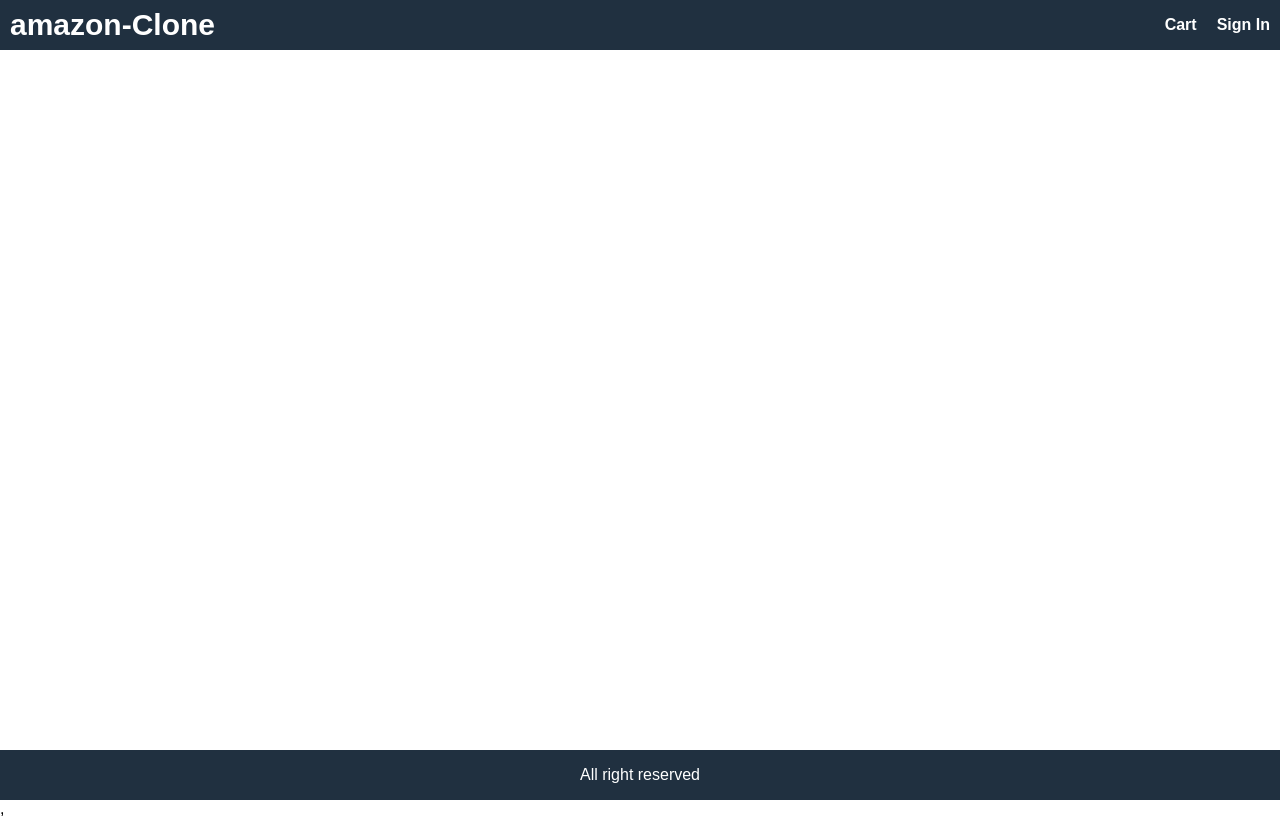
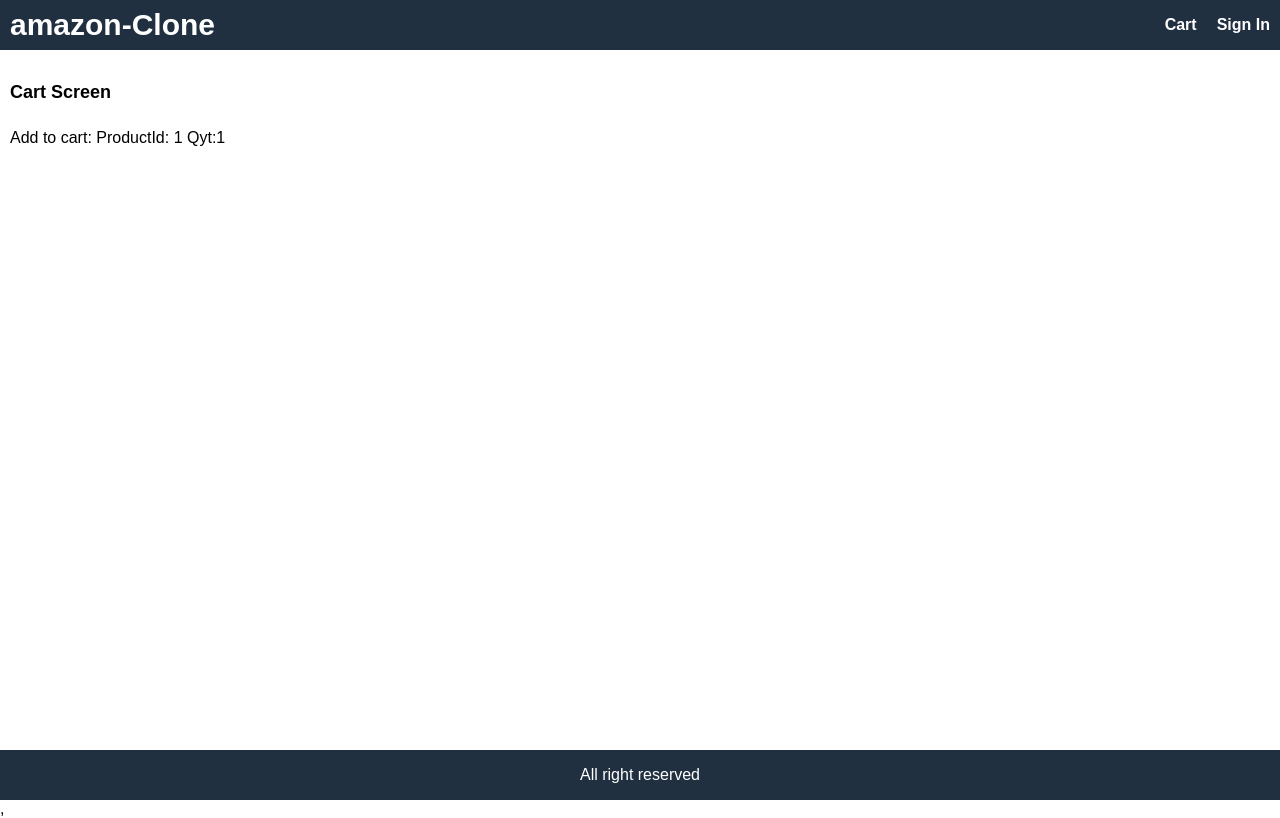
Before and after one commit to slash585/amazon-clone, a React (Create React App) app in the folder frontend/: page /cart/1 in a window 1280 px wide. Built offline with nearby package versions, Linux system fonts and the light colour scheme.

Commit message:
Handle add to cart button and create cart screen

```diff
--- a/frontend/src/App.js
+++ b/frontend/src/App.js
@@ -1,6 +1,7 @@
 import { BrowserRouter, Route } from 'react-router-dom'
 import ProductScreen from './views/product-screen'
 import HomeScreen from './views/home-screen'
+import CartScreen from './views/cart-screen';
 
 
 function App() {
@@ -19,7 +20,8 @@
         </div>
       </header>
       <main>
-        <Route path="/product/:id" component={ProductScreen} exact></Route>
+        <Route path="/cart/:id?" component={CartScreen}></Route>
+        <Route path="/product/:id" component={ProductScreen}></Route>
         <Route path="/" component={HomeScreen} exact></Route>
       </main>
       <footer className="row center">All right reserved</footer>
--- a/frontend/src/index.css
+++ b/frontend/src/index.css
@@ -73,7 +73,7 @@
   margin-top: 1rem;
 }
 
-button {
+input,select,textarea,button {
   padding: 1rem;
   border-radius: 0.5rem;
   border: 0.1rem #a4a4a4 solid;
@@ -85,7 +85,12 @@
   cursor: pointer;
 }
 
-button:hover {
+button {
+  background-color: #f8f8f8;
+  cursor: pointer;
+}
+
+input:hover,select:hover,textarea:hover,button:hover {
   border: 0.1rem #404040 solid;
 }
 
--- /dev/null
+++ b/frontend/src/views/cart-screen.js
@@ -0,0 +1,12 @@
+import React from 'react'
+
+export default function CartScreen(props) {
+    const productId = props.match.params.id
+    const qyt = props.location.search ? Number(props.location.search.split('=')[1]) : 1
+    return (
+        <div>
+            <h1>Cart Screen</h1>
+            <p>Add to cart: ProductId: {productId} Qyt:{qyt}</p>
+        </div>
+    )
+}
--- a/frontend/src/views/product-screen.js
+++ b/frontend/src/views/product-screen.js
@@ -1,4 +1,4 @@
-import React, { useEffect } from "react";
+import React, { useEffect, useState } from "react";
 import { useSelector, useDispatch } from "react-redux";
 import { Link } from "react-router-dom";
 import Rating from "../components/Rating";
@@ -10,12 +10,17 @@
 export default function ProductScreen(props) {
   const dispatch = useDispatch()
   const productId = props.match.params.id
+  const [qty, setQty] = useState(1)
   const productDetails = useSelector((state) => state.productDetails);
   const { loading, error, product } = productDetails;
 
   useEffect(()=>{
     dispatch(detailsProduct(productId))
   },[dispatch, productId])
+
+  const addToCartHandler = () => {
+    props.history.push(`/cart/${productId}?qty=${qty}`)
+  }
 
   return (
     <div>
@@ -68,14 +73,37 @@
                         {product.countInStock > 0 ? (
                           <span className="success">In stock</span>
                         ) : (
-                          <span className="error">Unavailable</span>
+                          <span className="danger">Unavailable</span>
                         )}
                       </div>
                     </div>
                   </li>
-                  <li>
-                    <button className="primary block">Add to cart</button>
-                  </li>
+                  {
+                    product.countInStock > 0 && (
+                      <>
+                        <li>
+                          <div className="row">
+                            <div>Qty</div>
+                              <div>
+                                <select value={qty} onChange={(e) => setQty(e.target.value)}>
+                                  {[...Array(product.countInStock).keys()].map(
+                                    (x) => (
+                                      <option key={x + 1} value={x + 1}>
+                                        {x + 1}
+                                      </option>
+                                    )
+                                  )}
+                                </select>
+                              </div>
+                            </div>
+                        </li>
+                        <li>
+                          <button onClick={addToCartHandler} className="primary block">Add to cart</button>
+                        </li>
+                      </>
+                    )
+                  }
+
                 </ul>
               </div>
             </div>
```
